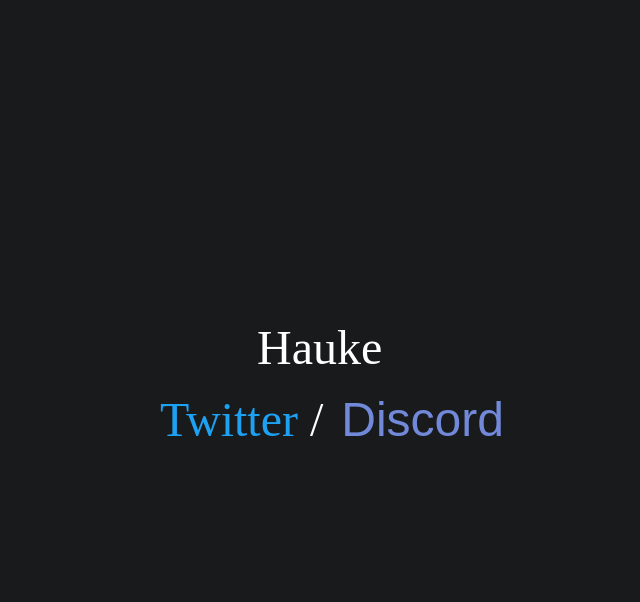
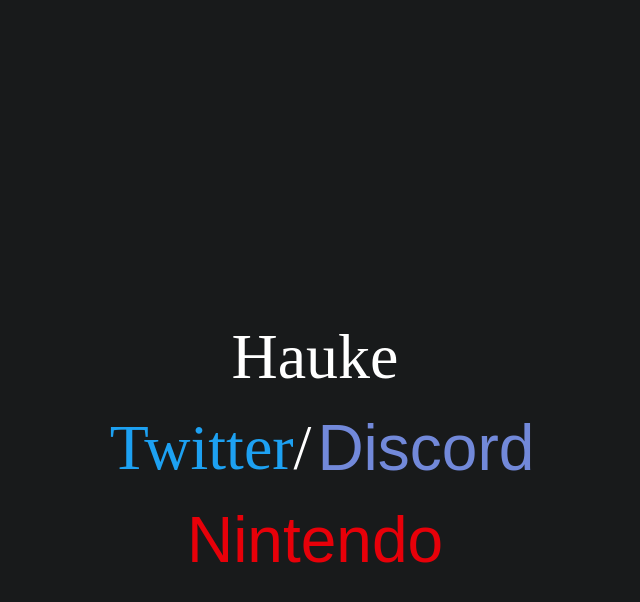
Before and after one commit to demhauke/hauke, a plain HTML site: page index.html in a window 1280 px wide. Both pictures are taken after a click on the button "Discord". Shown: the whole page, without its empty margins (325-965 px from the left). Drawn offline with Linux system fonts and the light colour scheme.

Commit message:
Add files via upload

```diff
--- a/css.css
+++ b/css.css
@@ -9,17 +9,20 @@
     background-color: #181a1b;
 }
 
+.zentral{
+    display: flex;
+    justify-content: center;
+    align-items: center;
+}
+
 .middle{
     position: fixed;
     top: 40%;
     left: 100px;
     width: calc(100% - 200px);
-    height: 40%;
 }
 .hauke{
     position: relative;
-    left: calc(50% - 58px);
-    max-width: 20%;
     color: white;
 }
 .h{
@@ -27,7 +30,6 @@
 }
 .social_media{
     position: relative;
-    left: calc(50% - 155px);
 }
 
 .Twitter{
@@ -66,29 +68,27 @@
 .discord{
     color: #7289da;
 }
+
+.nintendo{
+    color: rgb(231, 0, 9);
+}
+
 .btn{
     border: none;
     background-color: inherit;
 }
-btn:hover{
-    border: 2px groove black;
-}
-.rel{
-    position: relative;
-}
-
 
 .text{
-    font-size: 300%;
+    font-size: 400%;
 }
 
 .hide{
     display: none;
 }
 
-.Twitter:hover + .hide {
-    display: table;
+.t_d{
+    position: relative;
+    left: 10px;
 }
 
-
 a { text-decoration: none; }
--- a/index.html
+++ b/index.html
@@ -4,25 +4,31 @@
   <script language="javascript" type="text/javascript" src="js.js"></script>
   <head>
     <title>Hauke</title>
+    <link rel="shortcut icon" href="/favicon.ico">
   </head>
   <body class="background">
     <div class="middle">
-      <a class="hauke" href="https://demhauke.github.io/hauke/">
+      <a class="hauke zentral" href="https://demhauke.github.io/hauke/">
         <div class="text h">
           Hauke
         </div>
       </a>
       <div class="social_media">
-        <p>
+        <p class="t_d">
+          <div class="t_d">
+            <div class="zentral">
               <a class="t text" href="https://twitter.com/dem_hauke" target="_blank">
                 Twitter
               </a>
               <a class="text h">
                 /
               </a>
-          <button class="btn discord text" onclick="copy_discord()" id="button_id">
-            Discord
-          </button>
+              <button class="btn discord text" onclick="copy_discord()" id="d_button_id"> Discord</button>
+            </div>
+         </div>
+        </p>
+        <p class="zentral">
+          <button class="btn nintendo text" onclick="copy_nintendo()" id="n_button_id">Nintendo</button>
         </p>
       </div>
     </div>
--- a/js.js
+++ b/js.js
@@ -3,12 +3,27 @@
 //    setTimeout("location.reload(true);", time);
 //    }
 
-function change_discord() {
-    document.getElementById("button_id").innerHTML = 'Discord';
+function reload() {
+    setTimeout("location.reload")
 }
 
+
+function change_discord() {
+    document.getElementById("d_button_id").innerHTML = 'Discord';
+}
+function change_nintendo() {
+    document.getElementById("n_button_id").innerHTML = 'Nintendo';
+}
+
+
 function copy_discord() {
-    document.getElementById("button_id").innerHTML = 'kopiert!';
+    document.getElementById("d_button_id").innerHTML = 'kopiert!';
     navigator.clipboard.writeText('dem Hauke#5791');
     setTimeout(change_discord, 800)
 }
+
+function copy_nintendo() {
+    document.getElementById("n_button_id").innerHTML = 'kopiert!';
+    navigator.clipboard.writeText('SW-8087-1043-0728');
+    setTimeout(change_nintendo, 800)
+}
```
Lines whose indentation alone changed are shown as unchanged.
